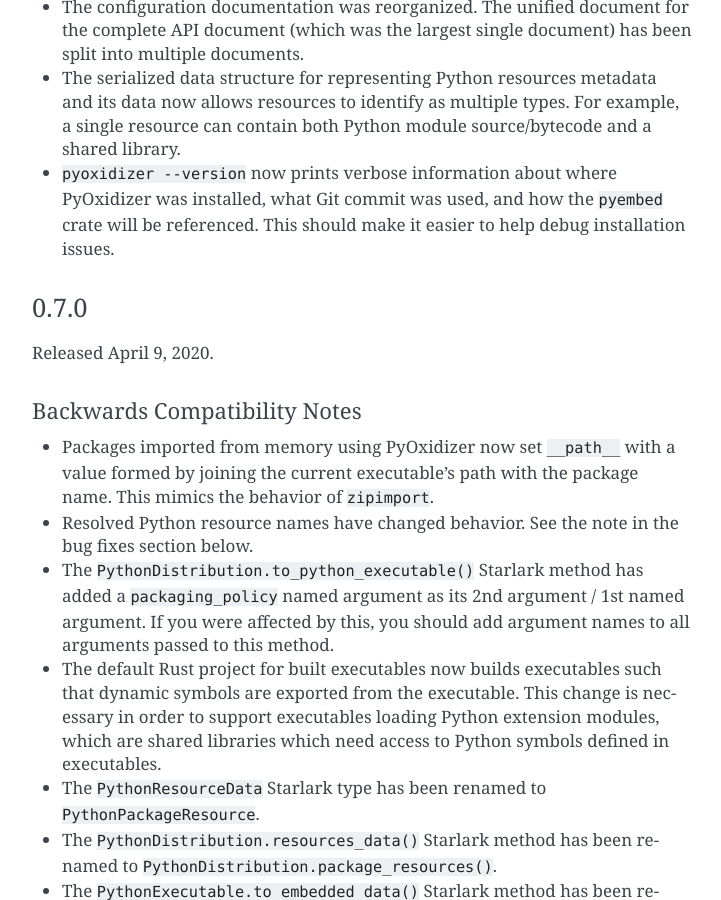
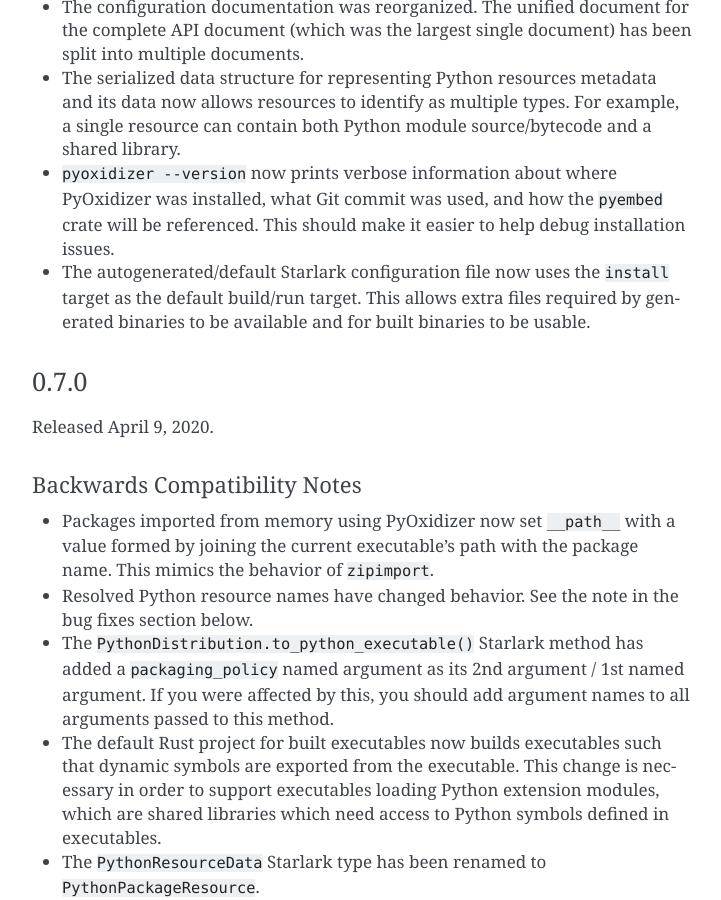
Before and after one commit to indygreg/PyOxidizer, a Sphinx documentation site: the page built from docs/history.rst, in a window 1280 px wide and 900 px high, scrolled down 7444 px. Shown: the whole window, without its empty margins (388-1109 px from the left). Built offline with Sphinx 7.4.7, drawn with Linux system fonts in a browser that asks for light colours; the version number is read from the project's files by our own code.

Commit message:
templates: make install the default target
This is needed so we materialize extra files when running.

```diff
--- a/docs/history.rst
+++ b/docs/history.rst
@@ -335,6 +335,9 @@
 * ``pyoxidizer --version`` now prints verbose information about where PyOxidizer
   was installed, what Git commit was used, and how the ``pyembed`` crate will
   be referenced. This should make it easier to help debug installation issues.
+* The autogenerated/default Starlark configuration file now uses the ``install``
+  target as the default build/run target. This allows extra files required
+  by generated binaries to be available and for built binaries to be usable.
 
 0.7.0
 -----
```
Also changed, not shown: 1 other file.
